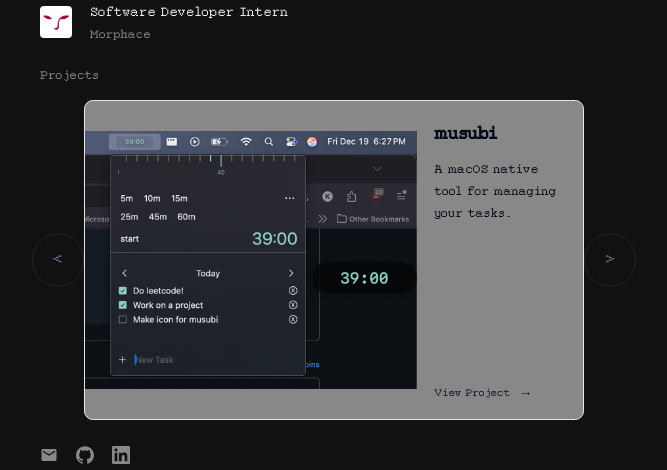
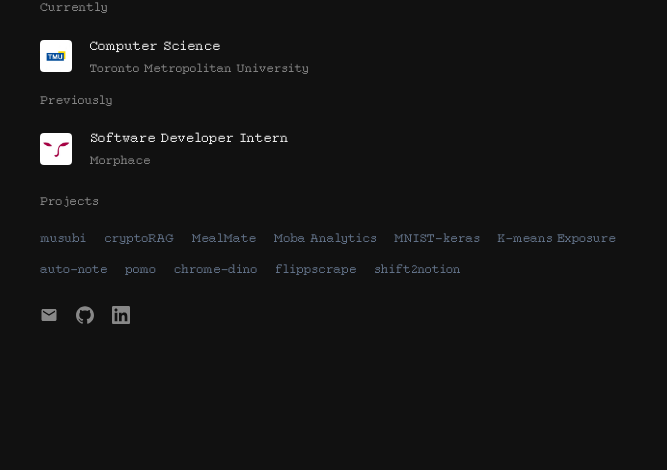
Before and after one commit to Kiizon/digiMe, a Next.js app: page / in a window 1280 px wide. Shown: the part 323-793 px from the top of the page, without its empty margins (306-973 px from the left). Built offline with nearby package versions, Linux system fonts and the light colour scheme.

Commit message:
alter project section

```diff
--- a/src/app/page.tsx
+++ b/src/app/page.tsx
@@ -1,4 +1,4 @@
-import ProjectCarousel from "@/components/ProjectCarousel";
+import ProjectSection from "@/components/ProjectSection";
 import ThemeToggle from "@/components/ThemeToggle";
 import SnowfallWrapper from "@/components/SnowfallWrapper";
 
@@ -93,7 +93,7 @@
 
       {/* Projects */}
       <Section title="Projects">
-        <ProjectCarousel />
+        <ProjectSection />
       </Section>
 
       {/* Footer */}
--- a/src/components/ProjectCarousel.tsx
+++ /dev/null
@@ -1,170 +0,0 @@
-"use client";
-
-import React, { useRef, useEffect } from "react";
-import { Card, CardContent } from "@/components/ui/card";
-import {
-    Carousel,
-    CarouselContent,
-    CarouselItem,
-    CarouselNext,
-    CarouselPrevious,
-} from "@/components/ui/carousel";
-
-type Project = {
-    title: string;
-    href: string;
-    picture: string;
-    description: string;
-};
-
-const PROJECTS: Project[] = [
-    {
-        title: "musubi",
-        href: "https://github.com/Kiizon/musubi",
-        picture: "/assets/projects/musubi_demo.png",
-        description: "A macOS native tool for managing your tasks."
-    },
-    {
-        title: "cryptoRAG",
-        href: "https://github.com/Kiizon/cryptoRAG",
-        picture: "/assets/projects/cryptography_RAG.png",
-        description: "RAG system for cryptography basics."
-    },
-    {
-        title: "MealMate",
-        href: "https://github.com/Kiizon/MealMate",
-        picture: "/assets/projects/MealMate.png",
-        description: "Meal planning assistant for healthier and frugal eating habits."
-    },
-    {
-        title: "Moba Analytics",
-        href: "https://github.com/Kiizon/Moba-Analytics-Dashboard",
-        picture: "/assets/projects/moba_dbms_demo.png",
-        description: "DBMS for MOBA game data."
-    },
-    {
-        title: "MNIST-keras",
-        href: "https://github.com/Kiizon/MNIST-keras",
-        picture: "/assets/projects/mnist-3.0.1.png",
-        description: "Classic handwritten digit recognition implementation using Keras."
-    },
-    {
-        title: "K-means Exposure",
-        href: "https://github.com/Kiizon/K-means-digital-exposure",
-        picture: "/assets/projects/Kmeans-digital-exposure.png",
-        description: "Digital exposure analysis utilizing K-means clustering algorithms."
-    },
-    {
-        title: "auto-note",
-        href: "https://github.com/Kiizon/auto-note",
-        picture: "/assets/projects/auto-note.png",
-        description: "Automated lecture summarizer for on the fly priming."
-    },
-    {
-        title: "pomo",
-        href: "https://github.com/Kiizon/pomo",
-        picture: "/assets/projects/pomo.png",
-        description: "Minimalist Pomodoro timer with social features."
-    },
-    {
-        title: "chrome-dino",
-        href: "https://github.com/Kiizon/chrome-dino",
-        picture: "/assets/projects/chrome_dino_replica_demo.png",
-        description: "A faithful recreation of the classic Chrome Dino game."
-    },
-    {
-        title: "flippscrape",
-        href: "https://github.com/Kiizon/flippscrape",
-        picture: "/assets/projects/flippscrape.png",
-        description: "Efficient scraping tool for extracting data from Flipp."
-    },
-    {
-        title: "shift2notion",
-        href: "https://github.com/Kiizon/shift2notion",
-        picture: "/assets/projects/shift2notion.png",
-        description: "Automating work schedule from gmail attachments to google calendar to notion"
-    },
-];
-
-export default function ProjectCarousel() {
-    const audioRef = useRef<HTMLAudioElement | null>(null);
-
-    useEffect(() => {
-        const audio = new Audio("/assets/sfx/dropSFX.mp3");
-        audio.crossOrigin = "anonymous";
-        audio.load();
-        audioRef.current = audio;
-    }, []);
-
-    const playSound = () => {
-        if (audioRef.current) {
-            audioRef.current.currentTime = 0;
-            audioRef.current.play().catch((e) => console.error("Audio play failed", e));
-        }
-    };
-
-    return (
-        <div className="w-full max-w-4xl mx-auto px-10">
-            <Carousel
-                opts={{
-                    align: "center",
-                    loop: true,
-                }}
-                className="w-full"
-            >
-                <CarouselContent>
-                    {PROJECTS.map((project, index) => (
-                        <CarouselItem key={index} className="basis-full">
-                            <a
-                                href={project.href}
-                                target="_blank"
-                                rel="noopener noreferrer"
-                                className="block h-full"
-                            >
-                                <Card className="h-[320px] border-border bg-card/50 backdrop-blur-sm overflow-hidden hover:bg-card/80 transition-colors duration-300">
-                                    <CardContent className="p-0 flex flex-col md:flex-row h-full">
-                                        {/* Image Section */}
-                                        <div className="w-full h-1/2 md:w-2/3 md:h-full overflow-hidden bg-muted/20 relative group">
-                                            {project.picture ? (
-                                                <img
-                                                    src={project.picture}
-                                                    alt={project.title}
-                                                    className="w-full h-full object-contain transition-transform duration-500 group-hover:scale-105"
-                                                />
-                                            ) : (
-                                                <div className="w-full h-full flex items-center justify-center min-h-[140px] md:min-h-[250px]">
-                                                    <span className="text-6xl">👾</span>
-                                                </div>
-                                            )}
-                                        </div>
-
-                                        {/* Text Section */}
-                                        <div className="w-full h-1/2 md:w-1/3 md:h-full p-4 flex flex-col justify-between">
-                                            <div>
-                                                <h3 className="text-lg md:text-xl font-bold tracking-tight mb-2 text-foreground">
-                                                    {project.title}
-                                                </h3>
-                                                <p className="text-xs md:text-sm leading-relaxed line-clamp-[7]">
-                                                    {project.description}
-                                                </p>
-                                            </div>
-                                            <div className="pt-2 flex items-center text-xs font-medium text-primary">
-                                                View Project <span className="ml-2">→</span>
-                                            </div>
-                                        </div>
-                                    </CardContent>
-                                </Card>
-                            </a>
-                        </CarouselItem>
-                    ))}
-                </CarouselContent>
-                <CarouselPrevious onClickCapture={playSound} className="-left-12 h-12 w-12 border-muted-foreground/20 hover:border-foreground/50 hover:bg-transparent text-muted-foreground transition-all">
-                    <span className="text-xl">&lt;</span>
-                </CarouselPrevious>
-                <CarouselNext onClickCapture={playSound} className="-right-12 h-12 w-12 border-muted-foreground/20 hover:border-foreground/50 hover:bg-transparent text-muted-foreground transition-all">
-                    <span className="text-xl">&gt;</span>
-                </CarouselNext>
-            </Carousel>
-        </div>
-    );
-}
--- /dev/null
+++ b/src/components/ProjectSection.tsx
@@ -0,0 +1,73 @@
+"use client";
+
+import React from "react";
+
+type Project = {
+    title: string;
+    href: string;
+};
+
+const PROJECTS: Project[] = [
+    {
+        title: "musubi",
+        href: "https://github.com/Kiizon/musubi",
+    },
+    {
+        title: "cryptoRAG",
+        href: "https://github.com/Kiizon/cryptoRAG",
+    },
+    {
+        title: "MealMate",
+        href: "https://github.com/Kiizon/MealMate",
+    },
+    {
+        title: "Moba Analytics",
+        href: "https://github.com/Kiizon/Moba-Analytics-Dashboard",
+    },
+    {
+        title: "MNIST-keras",
+        href: "https://github.com/Kiizon/MNIST-keras",
+    },
+    {
+        title: "K-means Exposure",
+        href: "https://github.com/Kiizon/K-means-digital-exposure",
+    },
+    {
+        title: "auto-note",
+        href: "https://github.com/Kiizon/auto-note",
+    },
+    {
+        title: "pomo",
+        href: "https://github.com/Kiizon/pomo",
+    },
+    {
+        title: "chrome-dino",
+        href: "https://github.com/Kiizon/chrome-dino",
+    },
+    {
+        title: "flippscrape",
+        href: "https://github.com/Kiizon/flippscrape",
+    },
+    {
+        title: "shift2notion",
+        href: "https://github.com/Kiizon/shift2notion",
+    },
+];
+
+export default function ProjectSection() {
+    return (
+        <div className="flex flex-wrap gap-x-4 gap-y-2">
+            {PROJECTS.map((project, index) => (
+                <a
+                    key={index}
+                    href={project.href}
+                    target="_blank"
+                    rel="noopener noreferrer"
+                    className="text-sm text-muted-foreground hover:text-foreground transition-colors duration-200 hover:underline"
+                >
+                    {project.title}
+                </a>
+            ))}
+        </div>
+    );
+}
```
